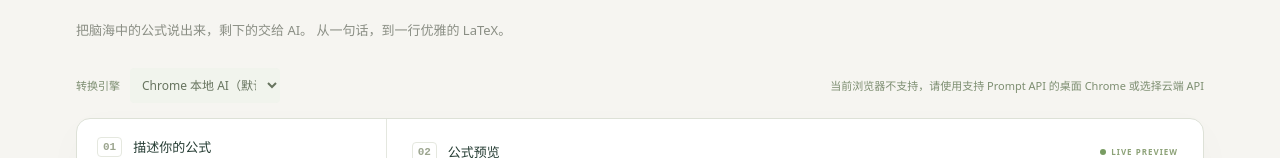
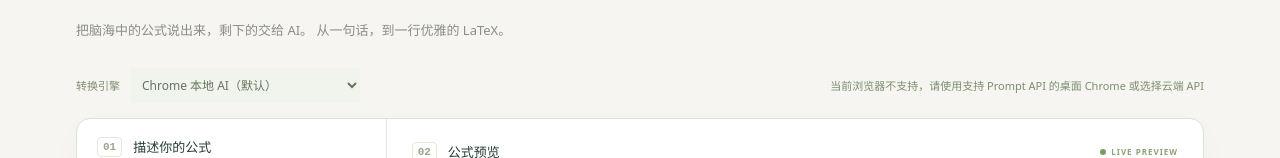
Before and after one commit to charley008/txt2latex, a React (Vite) app: page / in a window 1280 px wide. Shown: the part 189-347 px from the top of the page. Built offline with nearby package versions, Linux system fonts and the light colour scheme.

Commit message:
Prevent engine selector label from being clipped

```diff
--- a/src/style.css
+++ b/src/style.css
@@ -60,3 +60,6 @@
 .source-pane .source textarea{height:150px;min-height:120px;resize:vertical}
 [data-theme="dark"] .source-pane{border-color:#344237}
 @media(max-width:620px){.workspace{grid-template-columns:minmax(0,1fr)}.description{flex:none;height:120px}.output-pane .preview{min-height:190px}.source-pane .source textarea{height:140px}.convert-bar{flex-wrap:nowrap}}
+
+.engine-bar label{flex-shrink:0}.engine-bar select{max-width:none;min-width:230px;padding-right:28px}
+@media(max-width:380px){.engine-bar label{width:100%;flex-wrap:wrap}.engine-bar select{min-width:0;max-width:100%;flex:1}}
```
